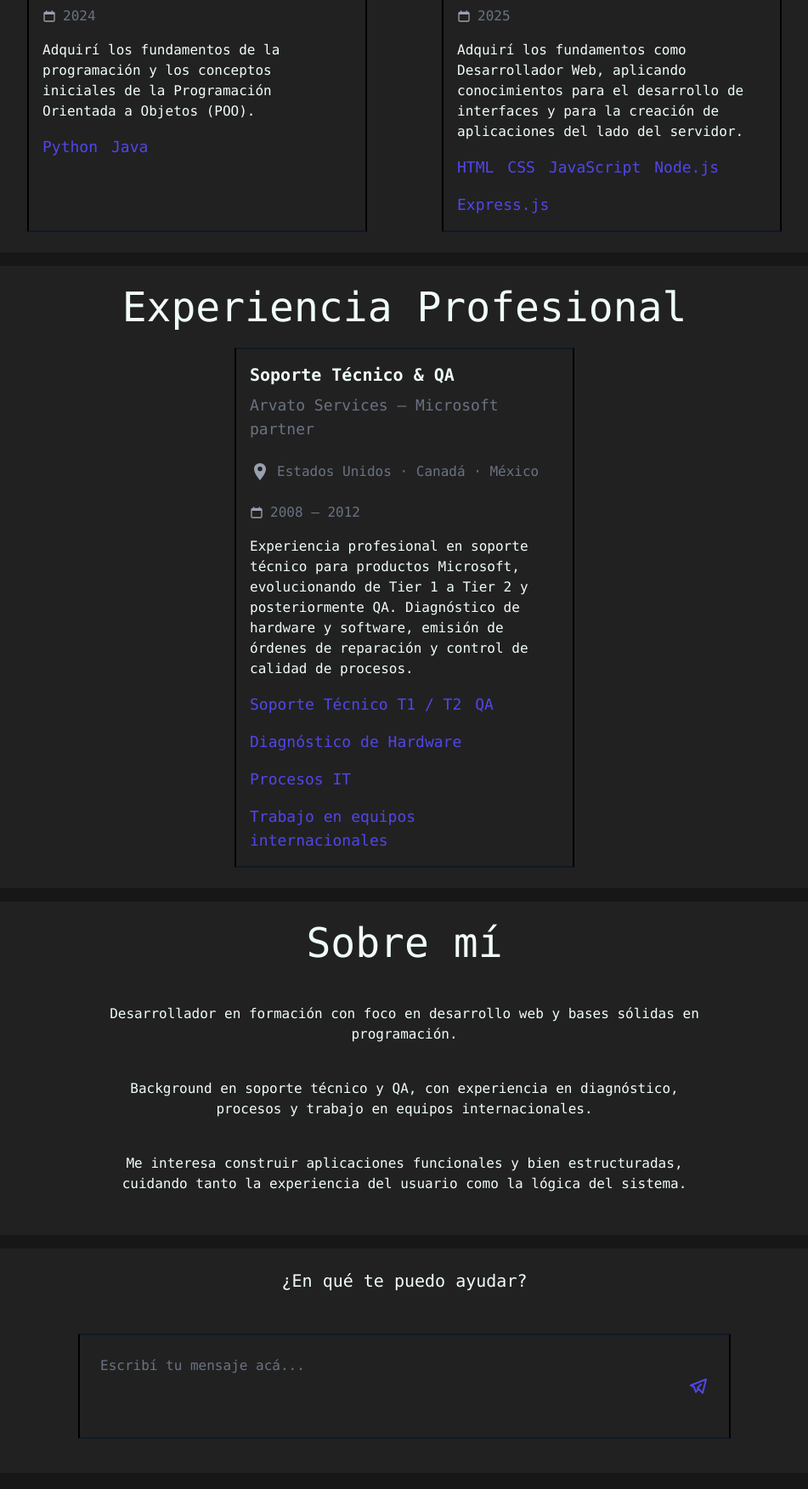
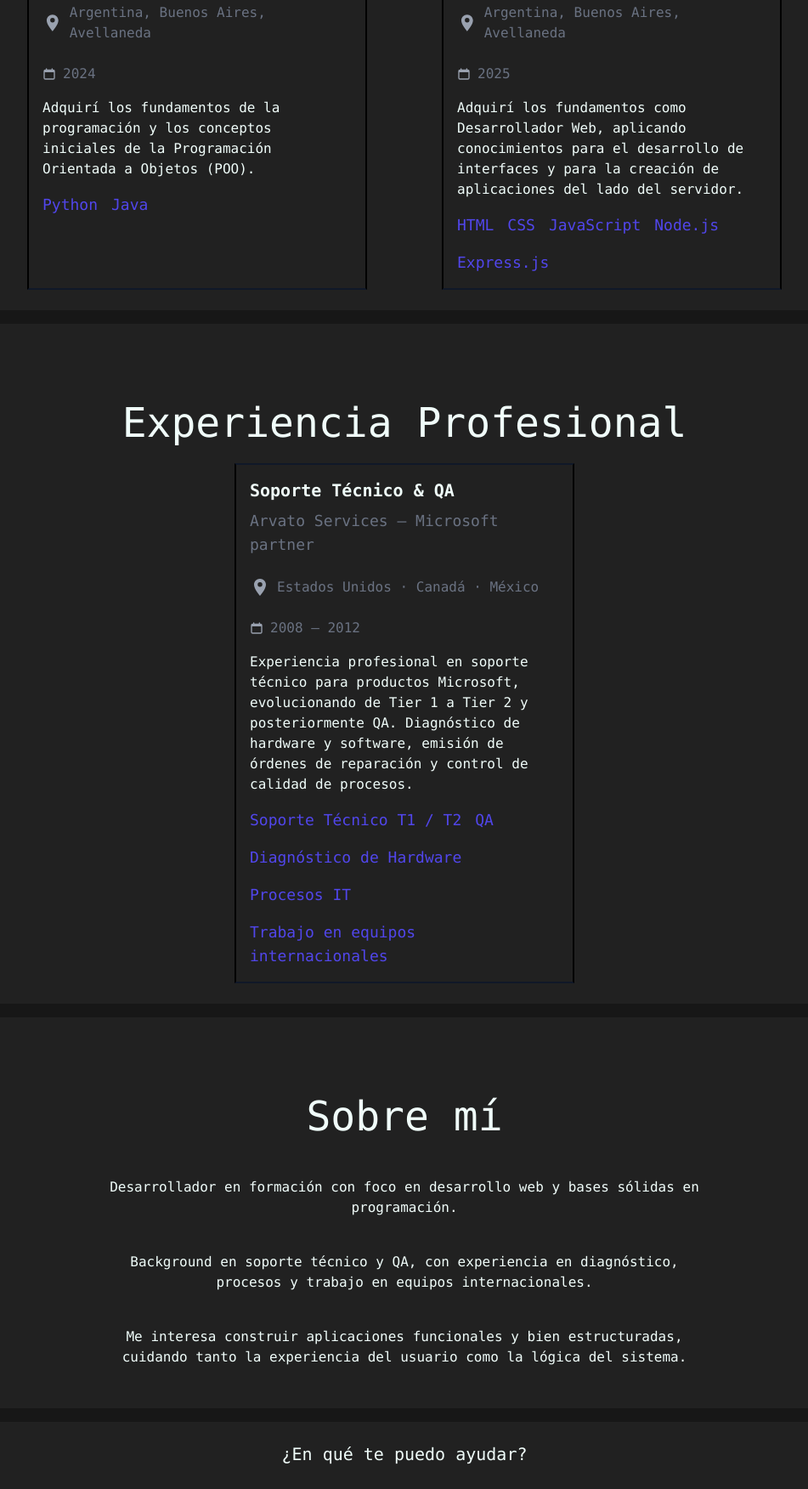
Before and after one commit to jon2236/tailwind-portfolio, a website built with Vite: page index.html in a window 1280 px wide. Shown: the part 780-2532 px from the top of the page at 85% size, without its empty margins (164-1115 px from the left). Built offline with nearby package versions, Linux system fonts and the light colour scheme.

```diff
--- a/index.html
+++ b/index.html
@@ -45,14 +45,14 @@
 
 
 
-    <section class=" bg-neutral-800/70 md:w-[79%] md:mx-auto" id="formacion">
+    <section class=" bg-neutral-800/70 md:w-[79%] md:mx-auto md:pt-17" id="formacion">
       <h2 class="text-teal-50 text-2xl md:text-5xl p-6 text-center font-mono"> Formación Académica</h2>
       <div class="flex flex-col md:flex-row justify-center items-center md:items-stretch gap-10 mb-4 pb-6 font-mono" id="academic-cards" ></div>
     </section>
 
 
 
-    <section class=" bg-neutral-800/70 md:w-[79%] md:mx-auto" id="experiencia">
+    <section class=" bg-neutral-800/70 md:w-[79%] md:mx-auto md:pt-17" id="experiencia">
       <h2 class="text-teal-50 text-2xl md:text-5xl p-6 text-center font-mono"> Experiencia Profesional</h2>
       <div class="flex flex-col md:flex-row justify-center items-center md:items-stretch gap-10 mb-4 pb-6 font-mono" id="professional-cards" ></div>
     </section>
@@ -60,7 +60,7 @@
 
 
 
-    <section class=" bg-neutral-800/70 md:w-[79%] md:mx-auto" id="sobre-mi">
+    <section class=" bg-neutral-800/70 md:w-[79%] md:mx-auto md:pt-17" id="sobre-mi">
       <h2 class="text-teal-50 text-2xl md:text-5xl p-6 text-center font-mono"> Sobre mí</h2>
       <div class="flex justify-center text-center mb-4 px-6">
         <div class="flex flex-col items-center max-w-3xl  gap-10 mb-6 p-6 font-mono  text-teal-50">
```
